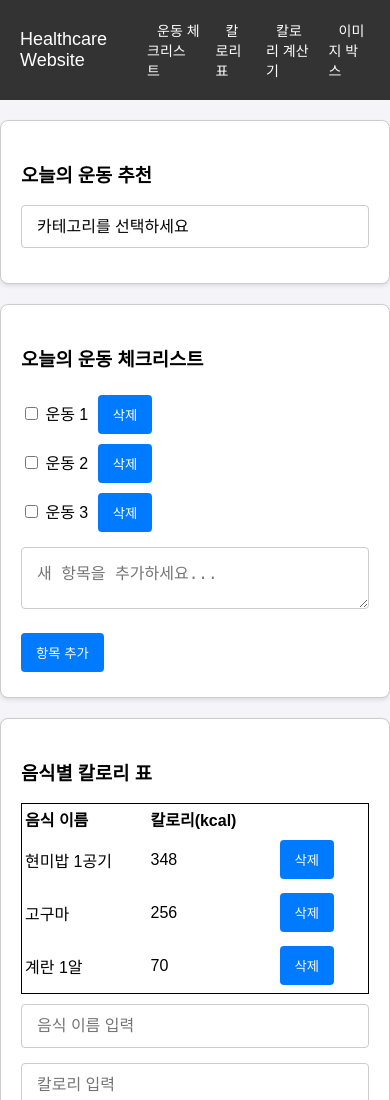
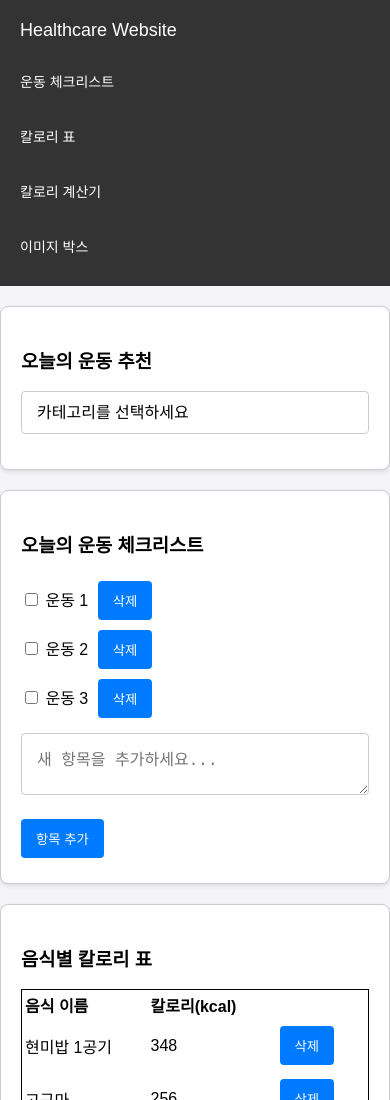
Before and after one commit to Yudeenim/SE_Web, a plain HTML site: page index.html in a window 390 px wide. Shown: the top 1100 px of the page. Drawn offline with Linux system fonts and the light colour scheme.

Commit message:
Add files via upload

```diff
--- a/styles.css
+++ b/styles.css
@@ -67,6 +67,28 @@ nav ul li a {
   list-style: none;
   padding: 0;
   margin: 0;
+}
+
+/* 모바일 환경을 고려한 네비게이션 스타일 조정 */
+@media (max-width: 768px) {
+  nav {
+    flex-direction: column; /* 세로 정렬 */
+    align-items: flex-start; /* 왼쪽 정렬 */
+  }
+
+  nav p {
+    padding-bottom: 10px; /* 아래쪽 여백 추가 */
+  }
+
+  nav ul {
+    flex-direction: column; /* 항목들을 세로로 나열 */
+    width: 100%; /* 가득 채우기 */
+  }
+
+  nav ul li a {
+    display: block; /* 블록 요소로 설정 */
+    padding: 10px 0; /* 세로 간격 추가 */
+  }
 }
 
 #recommendationList li {
```
